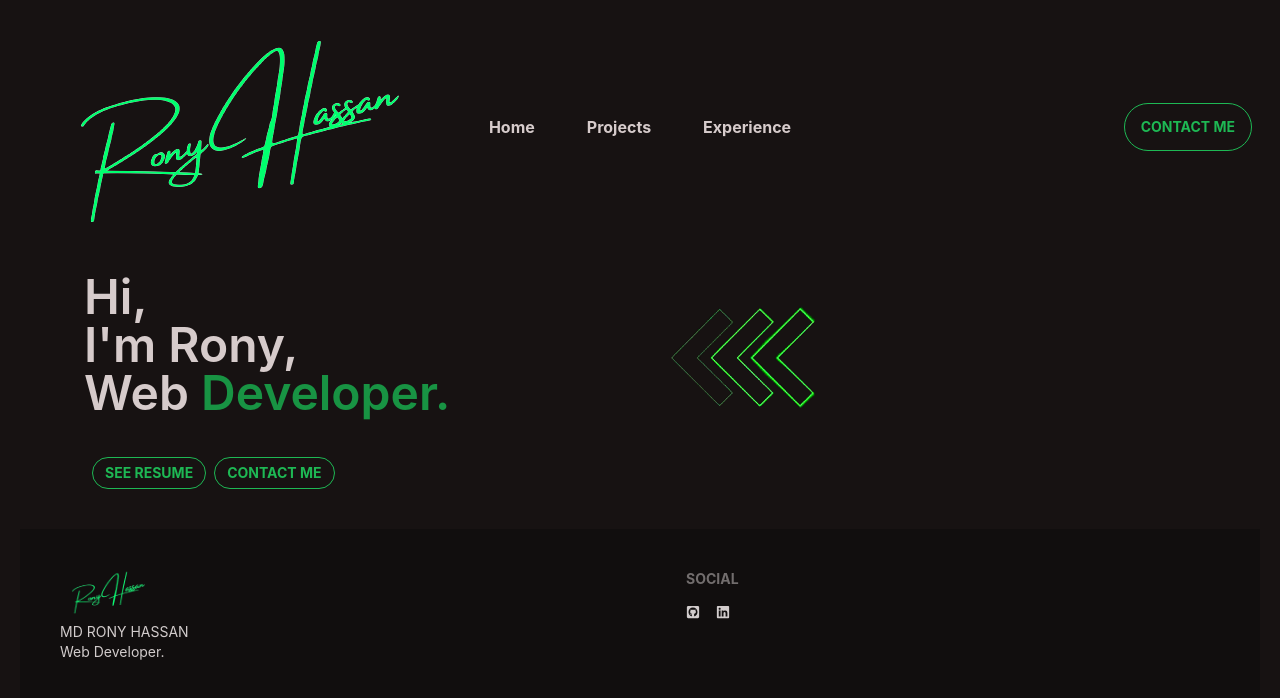
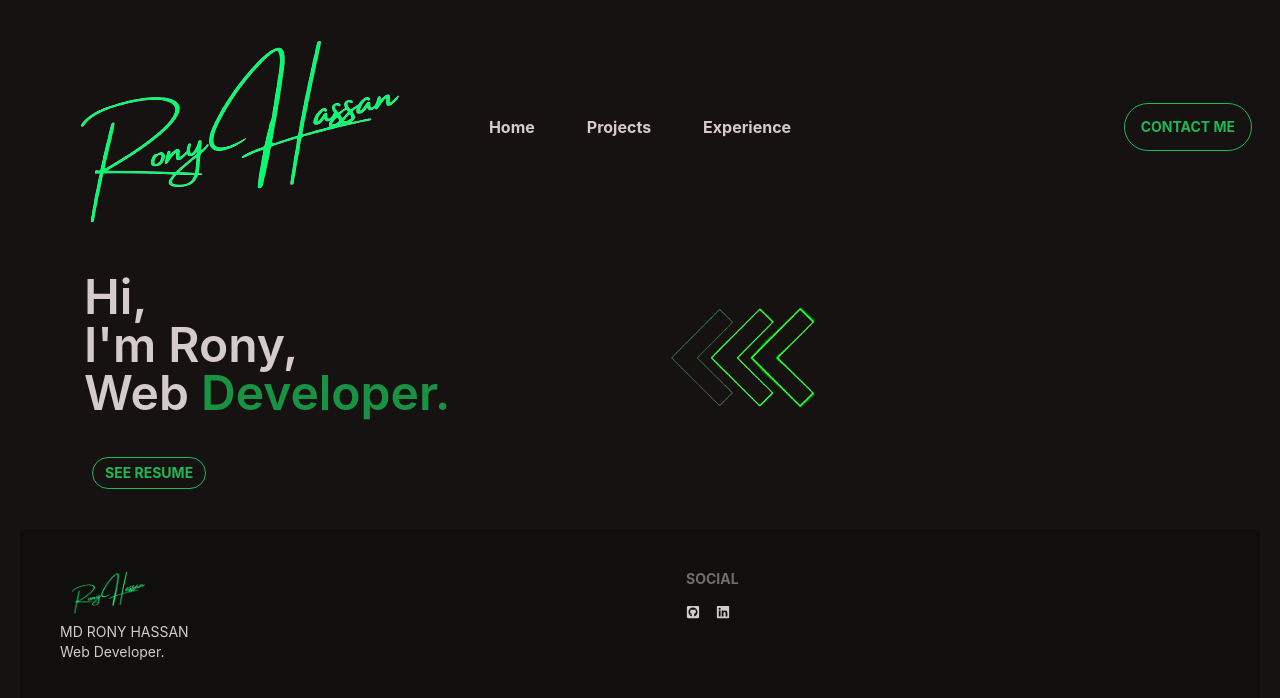
Before and after one commit to Ronyhassansam03n/my-portfolio, a React (Create React App) app: page / in a window 1280 px wide. Shown: the top 698 px of the page. Built offline with nearby package versions, Linux system fonts and the light colour scheme.

Commit message:
all done

```diff
--- a/src/Pages/Home/Home.js
+++ b/src/Pages/Home/Home.js
@@ -1,5 +1,5 @@
 import React from 'react';
-import { Link } from 'react-router-dom';
+
 import Backpic from './../../assets/back3.png'
 
 const Home = () => {
@@ -13,7 +13,7 @@ const Home = () => {
 
                 <div className='mt-10 '>
                     <a className="btn btn-sm mx-2  btn-outline btn-primary font-bold text-md " href='https://drive.google.com/file/d/1Y5uG9CM_1dc2rsDGqoklbiimRtgjBdu-/view?usp=sharing'>See Resume</a>
-                    <Link to='/contact' className="btn btn-sm btn-outline btn-primary font-bold text-md">Contact Me</Link>
+
                 </div>
 
             </div>
--- a/src/Pages/Navber/Navber.js
+++ b/src/Pages/Navber/Navber.js
@@ -28,7 +28,25 @@ const Navber = () => {
                 </ul>
             </div>
             <div className="navbar-end">
-                <Link to='/contact' className="btn btn-outline btn-primary font-bold text-md">Contact Me</Link>
+                <label htmlFor="my-modal" className="btn btn-outline btn-primary font-bold text-md">Contact Me</label>
+                {/* The button to open modal */}
+
+
+                {/* Put this part before </body> tag */}
+                <input type="checkbox" id="my-modal" className="modal-toggle" />
+                <div className="modal">
+                    <div className="modal-box grid">
+                        <label className='mb-3'>Email</label>
+                        <input type="text" placeholder="Enter Your Email" className="input input-bordered w-full max-w-xs mb-5" />
+                        <label className='mb-3'>Message</label>
+                        <textarea className="textarea textarea-bordered" placeholder="Type Here"></textarea>
+
+
+                        <div className="modal-action">
+                            <label htmlFor="my-modal" className="btn">Send Email</label>
+                        </div>
+                    </div>
+                </div>
             </div>
         </div>
     );
```
